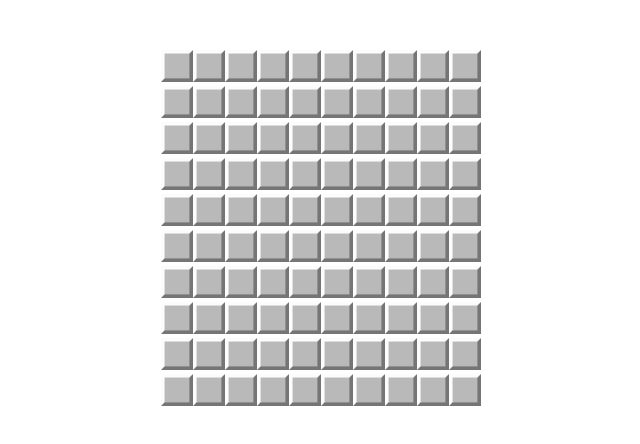
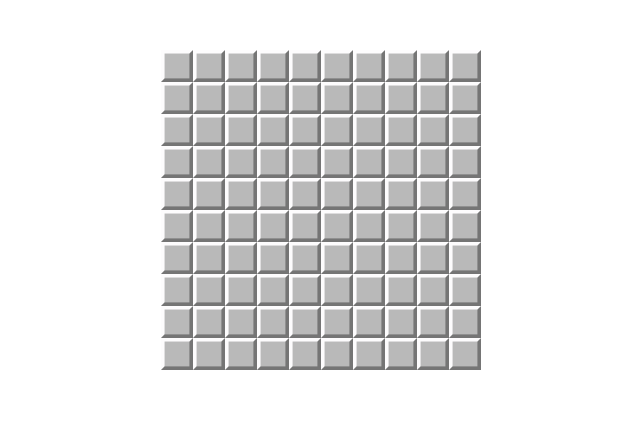
Before and after one commit to Zsezsu/portfolio, a React (Vite) app in the folder client/: page /games/minesweeper in a window 1280 px wide. Shown: the top 444 px of the page, without its empty margins (319-959 px from the left). Built offline with nearby package versions, Linux system fonts and the light colour scheme.

Commit message:
Add max width and height to Field in Minesweeper.css

```diff
--- a/client/src/components/Minesweeper/Minesweeper.css
+++ b/client/src/components/Minesweeper/Minesweeper.css
@@ -12,6 +12,11 @@
     flex-direction: row;
 }
 
+.field {
+    width: 32px;
+    height: 32px;
+}
+
 img {
     width: 32px;
     height: 32px;
```
